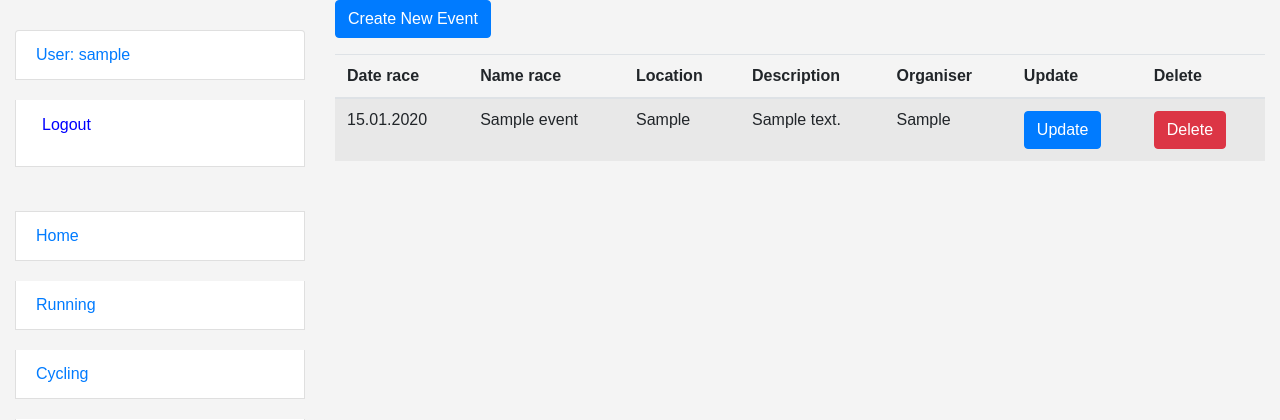
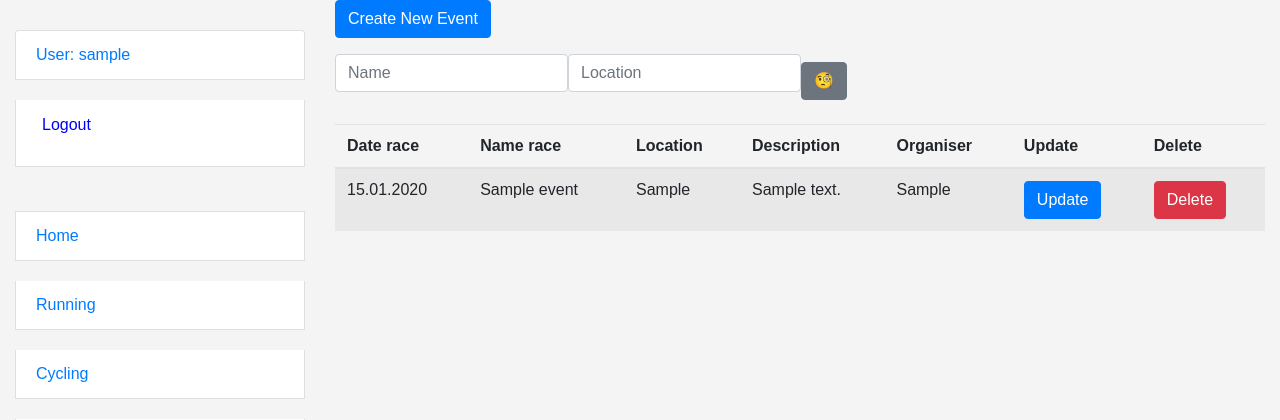
Before and after one commit to Viesich/Runner_community, a Django app: page / in a window 1280 px wide. Shown: the top 420 px of the page. Run offline with Django 5.2, Linux system fonts and the light colour scheme; a user stored in the database is signed in; tables that the repository leaves empty hold one stand-in row (values such as "Sample post"); some libraries are stand-ins or nearby versions.

Commit message:
create search form in Event by name and location

```diff
--- a/event/forms.py
+++ b/event/forms.py
@@ -85,12 +85,18 @@ class EventCreationForm(forms.ModelForm):
         fields = "__all__"
 
 
-#
-# class BookSearchForm(forms.Form):
-#     title = forms.CharField(
-#         max_length=100,
-#         required=True,
-#         label="",
-#         widget=forms.TextInput(
-#             attrs={"placeholder": "Title"}),
-#     )
+class EventSearchForm(forms.Form):
+    name = forms.CharField(
+        max_length=100,
+        required=False,
+        label="",
+        widget=forms.TextInput(
+            attrs={"placeholder": "Name"}),
+    )
+    location = forms.CharField(
+        max_length=100,
+        required=False,
+        label="",
+        widget=forms.TextInput(
+            attrs={"placeholder": "Location"}),
+    )
--- a/event/views.py
+++ b/event/views.py
@@ -7,7 +7,7 @@ from django.core.exceptions import PermissionDenied
 from django.shortcuts import render
 from django.views import generic
 
-from event.forms import RunnerCreationForm, RunnerUpdateForm, EventCreationForm
+from event.forms import RunnerCreationForm, RunnerUpdateForm, EventCreationForm, EventSearchForm
 from event.models import Event, Runner
 from django.urls import reverse_lazy, reverse
 
@@ -15,8 +15,17 @@ from django.urls import reverse_lazy, reverse
 @login_required
 def index(request):
     events = Event.objects.all()
+    form = EventSearchForm(request.GET)
+    if form.is_valid():
+        name = form.cleaned_data.get('name', '')
+        location = form.cleaned_data.get('location', '')
+        if name:
+            events = events.filter(name__icontains=name)
+        if location:
+            events = events.filter(location__icontains=location)
     context = {
         "events": events,
+        "search_form": form,
     }
     return render(request, 'event/index.html', context)
 
--- a/templates/event/index.html
+++ b/templates/event/index.html
@@ -1,4 +1,5 @@
 {% extends "base.html" %}
+{% load crispy_forms_filters %}
 {% block content %}
 
   {% if user.is_staff %}
@@ -6,6 +7,10 @@
       <a href="{% url 'event:event_create' %}" class="btn btn-primary">Create New Event</a>
     </div>
   {% endif %}
+  <form method="get" action="" class="form-inline">
+    {{ search_form|crispy }}
+    <input type="submit" value="🧐" class="btn btn-secondary" formnovalidate>
+  </form>
   <table class="table table-striped table-hover">
     <thead>
       <tr>
```
